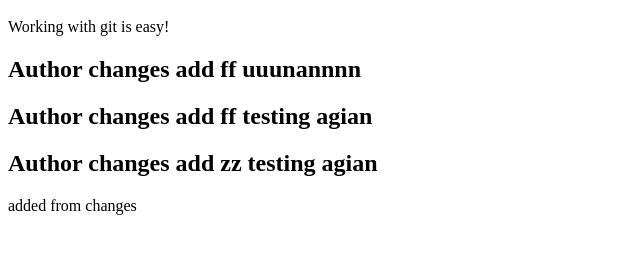
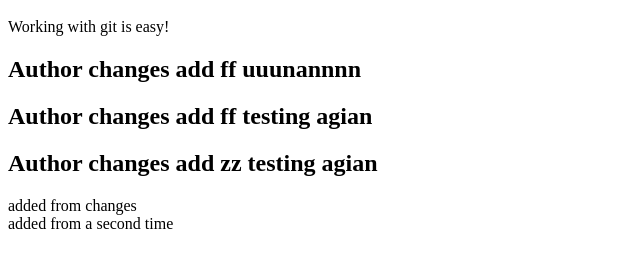
Before and after one commit to markponi/GitGithubMasterclass, a plain HTML site: page index.html in a window 1280 px wide. Shown: the part 48-316 px from the top of the page, without its empty margins (0-640 px from the left). Drawn offline with Linux system fonts and the light colour scheme.

Commit message:
added a second gdiv

```diff
--- a/index.html
+++ b/index.html
@@ -7,3 +7,4 @@
 <h2>Author changes add  ff testing agian</h2>
 <h2>Author changes add  zz testing agian</h2>
 <div>added from changes</div>
+<div>added from a second time</div>
```
